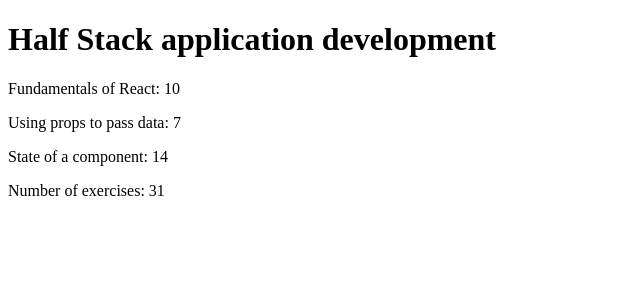
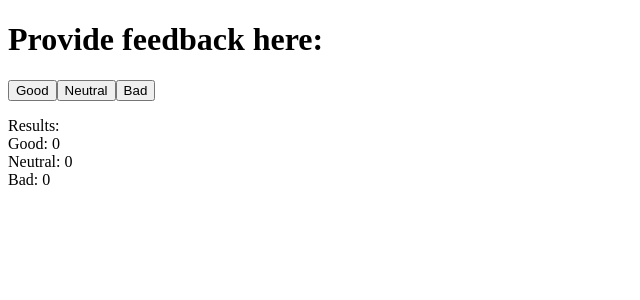
Before and after one commit to DevWithRS/Fullstackopen-Course, a React (Vite) app: page / in a window 1280 px wide. Shown: the top 300 px of the page, without its empty margins (0-640 px from the left). Built offline with nearby package versions, Linux system fonts and the light colour scheme.

Commit message:
Complete exercise 1.6

```diff
--- a/src/App.jsx
+++ b/src/App.jsx
@@ -1,70 +1,35 @@
+import { useState } from 'react'
 
+const Button = (props) => {
+  return <button onClick = {props.onClick}>{props.text}</button>
+}
 const App = () => {
-  const course = {
-    name: 'Half Stack application development',
-    parts: [
-      {
-        name: 'Fundamentals of React',
-        exercises: 10
-      },
-      {
-        name: 'Using props to pass data',
-        exercises: 7
-      },
-      {
-        name: 'State of a component',
-        exercises: 14
-      }
-    ]
+  // save clicks of each button to its own state
+  const [good, setGood] = useState(0)
+  const [neutral, setNeutral] = useState(0)
+  const [bad, setBad] = useState(0)
+
+  const incrementGood = () => {
+    setGood(good + 1)
   }
 
+  const incrementNeutral = () => {
+    setNeutral(neutral + 1)
+  }
+
+  const incrementBad = () => {
+    setBad(bad + 1)
+  }
 
   return (
     <div>
-      <Header  course={course} />
-      <Content
-        course={course}
-         />
-
-
-      <Total course = {course} />
-    </div>
-  )
-}
-const Header = (props) => {
-  return(
-    <div>
-      <h1>{props.course.name}</h1>
+      <h1>Provide feedback here:</h1>
+      <Button onClick={() => incrementGood()} text="Good"/>
+      <Button onClick={() => incrementNeutral()} text="Neutral"/>
+      <Button onClick={() => incrementBad()} text="Bad"/>
+      <p>Results:<br/>Good: {good}<br/>Neutral: {neutral}<br/>Bad: {bad}</p>
     </div>
   )
 }
 
-const Content = (props) => {
-  return(
-    <div>
-      <Part
-        part={props.course.parts[0]} />
-      <Part
-        part={props.course.parts[1]} />
-      <Part
-        part={props.course.parts[2]}  />
-    </div>
-  )
-}
-
-const Total = (props) => {
-  return(
-    <div>
-      <p>Number of exercises: {props.course.parts[0].exercises + props.course.parts[1].exercises + props.course.parts[2].exercises}</p>
-    </div>
-  )
-}
-
-const Part = (props) => {
-  return(
-    <div>
-      <p>{props.part.name}: {props.part.exercises}</p>
-    </div>)
-
-}
 export default App
```
